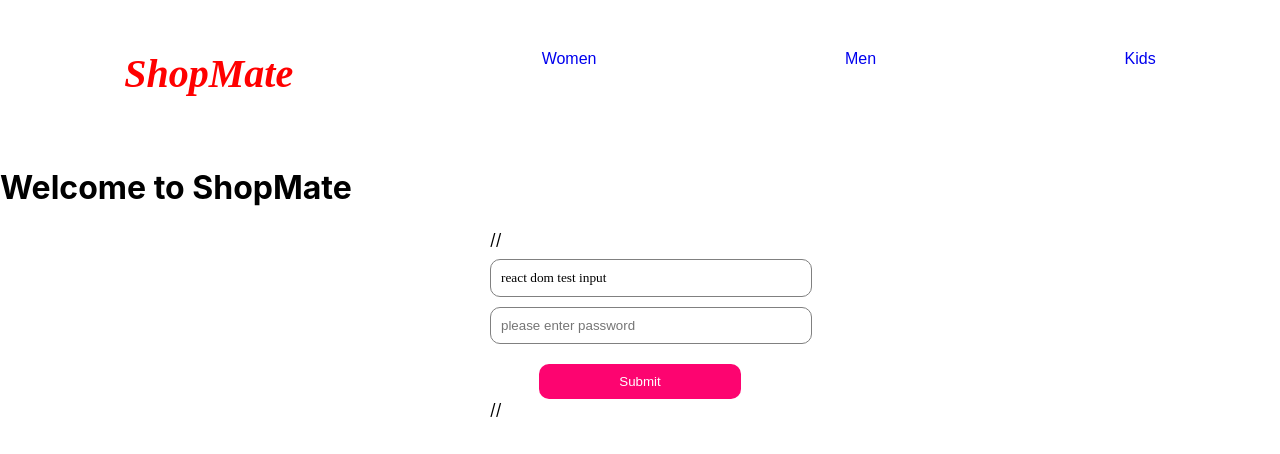
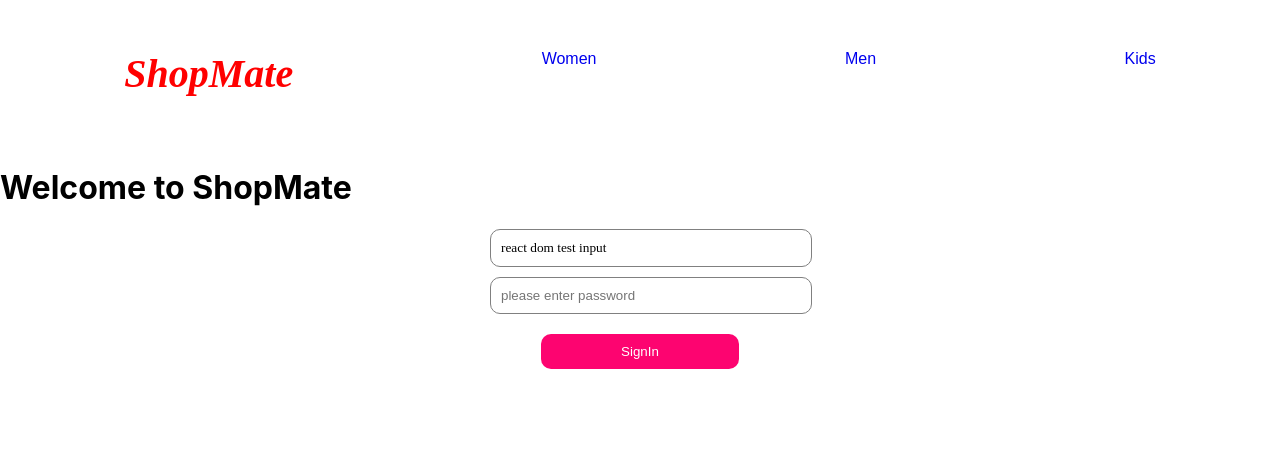
Before and after one commit to pdxhabesha/tshirtfrontend, a React (Create React App) app: page / in a window 1280 px wide. Shown: the top 454 px of the page. Built offline with nearby package versions, Linux system fonts and the light colour scheme.

Commit message:
rebase nav

```diff
--- a/src/component/Signin.js
+++ b/src/component/Signin.js
@@ -23,7 +23,6 @@ handleSubmit= (e) =>{
   render() {
     return (
       <form className="signin" onSubmit={this.handleSubmit}>
-      // <>
           <input
             type="text"
             className="miriam"
@@ -47,9 +46,8 @@ handleSubmit= (e) =>{
 
           <input
           type="submit"
-          value="Submit"
+          value="SignIn"
           />
-          // </>
       </form>
     );
   }
```
Also changed, not shown: 1 other file (tests, documents, lock files or other folders).
